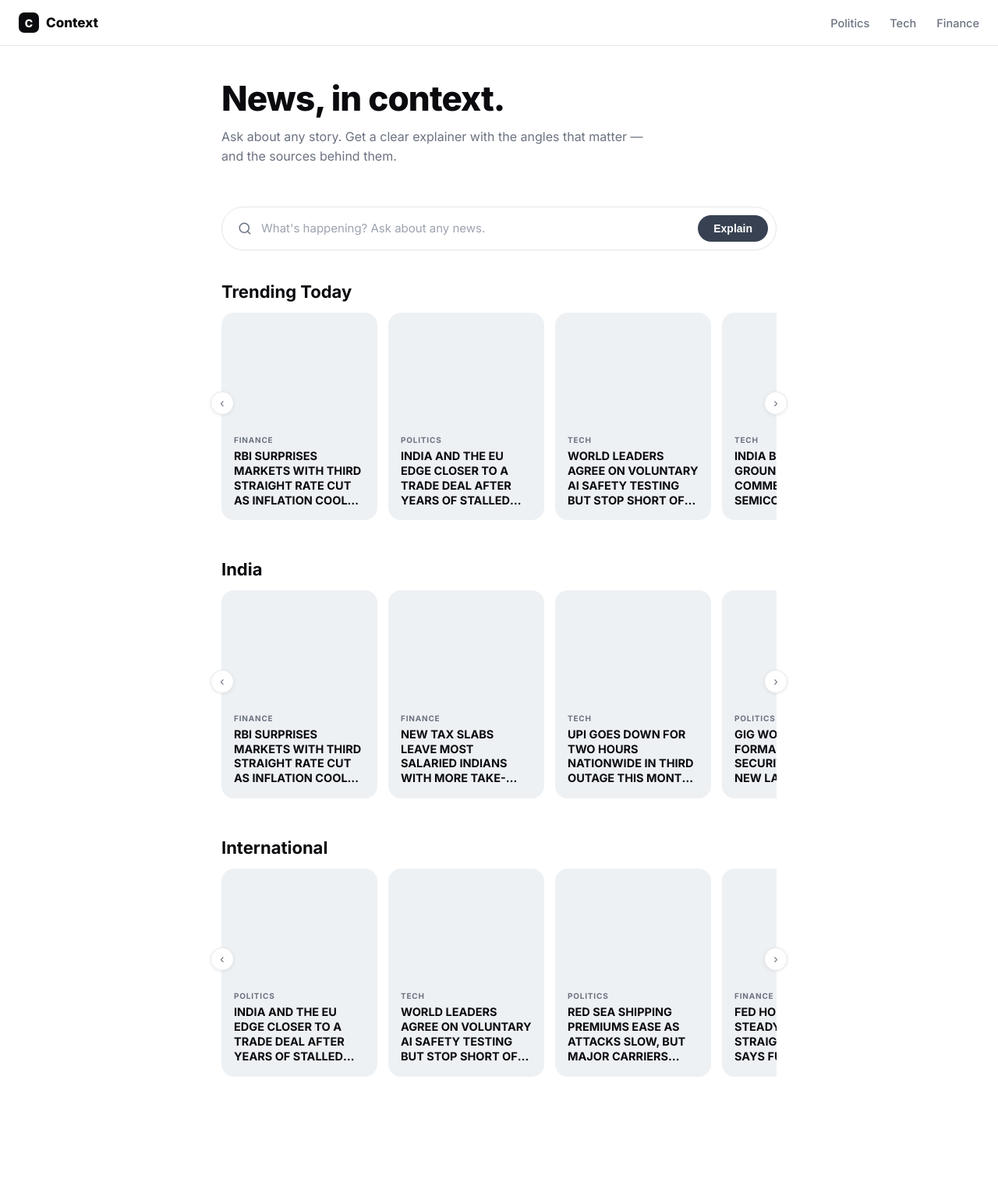
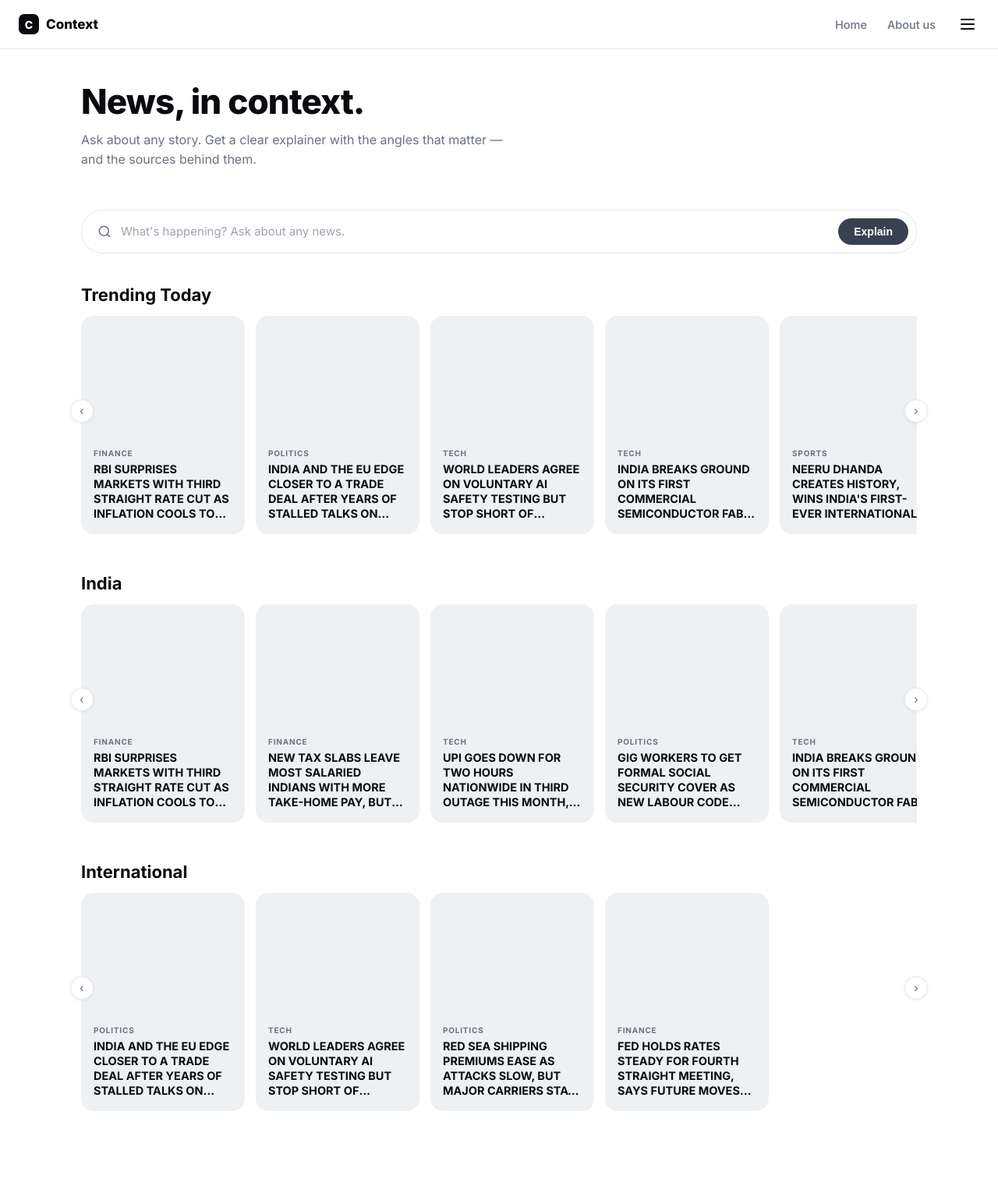
Before and after one commit to archi-singhal2023/News-Content-Agent, a Flask app: page / in a window 1280 px wide. Shown: the whole page at 78% size. Before the commit the page ends 1381 px from the top, so only its background shows below. Run offline with Flask 3, Linux system fonts and the light colour scheme.

Commit message:
Widened the carousel and added About us page

```diff
--- a/run.py
+++ b/run.py
@@ -200,6 +200,75 @@ TOPICS = {
         ],
         "dropped_angles": ["Geopolitics"],
     },
+    "issf-trap-gold": {
+        "id": "issf-trap-gold",
+        "topic": "Neeru Dhanda wins India's first trap shooting gold",
+        "category": "Sports",
+        "tags": ["trending", "india", "sports"],
+        "type": "deep_dive",
+        "headline": "NEERU DHANDA CREATES HISTORY, WINS INDIA'S FIRST-EVER INTERNATIONAL GOLD IN WOMEN'S TRAP SHOOTING AT THE ISSF WORLD CUP",
+        "summary": "Neeru Dhanda became the first Indian woman to win an international trap shooting gold medal, topping the podium at the ISSF World Cup in Italy. The win is being seen as a breakthrough for a discipline India has historically struggled in compared to rifle and pistol events.",
+        "summary_sources": [{"title": "ISSF Results", "url": "https://issf-sports.org"}],
+        "sections": [
+            {"angle": "History", "paragraph": "India has won Olympic and World Cup medals in rifle and pistol shooting for decades, but trap and skeet events lagged behind due to costlier equipment and fewer dedicated ranges.", "sources": [{"title": "Sportstar", "url": "https://sportstar.thehindu.com"}]},
+            {"angle": "Economics", "paragraph": "Trap shooting requires expensive imported cartridges and clay targets, which has historically limited grassroots participation compared to more accessible shooting disciplines.", "sources": [{"title": "Olympic Khel", "url": "https://olympics.com"}]},
+            {"angle": "India Impact", "paragraph": "The win is expected to boost funding and visibility for shotgun shooting events ahead of the next Olympic cycle, and may inspire more young women to take up the sport.", "sources": [{"title": "Times of India", "url": "https://timesofindia.com"}]},
+        ],
+        "dropped_angles": ["Geopolitics"],
+    },
+    "cricket-wtc-final": {
+        "id": "cricket-wtc-final",
+        "topic": "India reaches World Test Championship final",
+        "category": "Sports",
+        "tags": ["india", "sports"],
+        "type": "quick_read",
+        "headline": "INDIA SEALS WORLD TEST CHAMPIONSHIP FINAL BERTH AFTER DECISIVE SERIES WIN",
+        "summary": "India secured a spot in the World Test Championship final after a decisive series win, finishing on top of the points table. It will be India's third WTC final appearance, having fallen short in the previous two.",
+        "summary_sources": [{"title": "ICC Standings", "url": "https://icc-cricket.com"}],
+        "sections": [],
+        "dropped_angles": [],
+    },
+    "gaganyaan-test": {
+        "id": "gaganyaan-test",
+        "topic": "ISRO completes Gaganyaan uncrewed test flight",
+        "category": "Science",
+        "tags": ["trending", "india", "science"],
+        "type": "deep_dive",
+        "headline": "ISRO PULLS OFF KEY UNCREWED TEST FLIGHT, MOVING INDIA A STEP CLOSER TO ITS FIRST HUMAN SPACEFLIGHT",
+        "summary": "ISRO successfully completed an uncrewed test flight of the Gaganyaan crew module, testing the crew escape system and parachute-based splashdown recovery. Officials say a crewed mission remains on track for the next couple of years, pending further test flights.",
+        "summary_sources": [{"title": "ISRO Press Release", "url": "https://isro.gov.in"}],
+        "sections": [
+            {"angle": "History", "paragraph": "India has developed human spaceflight capability gradually since the Gaganyaan programme was approved in 2018, with this uncrewed test following two earlier abort-system tests.", "sources": [{"title": "ISRO archive", "url": "https://isro.gov.in"}]},
+            {"angle": "Economics", "paragraph": "The programme has cost several billion rupees so far, with officials arguing the spin-off technologies in materials science and life support systems justify the investment beyond prestige alone.", "sources": [{"title": "Economic Times", "url": "https://economictimes.com"}]},
+            {"angle": "Geopolitics", "paragraph": "A successful crewed mission would make India only the fourth country to independently send humans to space, joining the US, Russia, and China.", "sources": [{"title": "Reuters", "url": "https://reuters.com"}]},
+            {"angle": "India Impact", "paragraph": "Beyond prestige, the programme is expected to feed into India's planned space station and deepen the domestic aerospace supply chain over the next decade.", "sources": [{"title": "The Hindu", "url": "https://thehindu.com"}]},
+        ],
+        "dropped_angles": [],
+    },
+    "sleep-research": {
+        "id": "sleep-research",
+        "topic": "New research links consistent sleep timing to better health",
+        "category": "Daily Rituals",
+        "tags": ["trending", "daily-rituals"],
+        "type": "quick_read",
+        "headline": "NEW STUDY FINDS WHEN YOU SLEEP MATTERS AS MUCH AS HOW LONG, EVEN IF YOU HIT SEVEN HOURS",
+        "summary": "A large observational study found that irregular sleep timing was linked to worse cardiovascular and metabolic health markers, even among people who got a full seven to eight hours of sleep on average. Researchers say consistency may matter as much as total duration.",
+        "summary_sources": [{"title": "Sleep Health Journal", "url": "https://sleephealthjournal.org"}],
+        "sections": [],
+        "dropped_angles": [],
+    },
+    "morning-routine-trend": {
+        "id": "morning-routine-trend",
+        "topic": "Cold showers and morning walks trend among young professionals",
+        "category": "Daily Rituals",
+        "tags": ["daily-rituals"],
+        "type": "quick_read",
+        "headline": "COLD SHOWERS AND EARLY MORNING WALKS ARE HAVING A MOMENT AMONG YOUNG PROFESSIONALS",
+        "summary": "Surveys and app usage data suggest a rising number of young professionals in Indian metros are adopting structured morning routines, from cold showers to early walks, often influenced by wellness content online. Doctors note the benefits are real but caution against overly rigid routines becoming a source of stress themselves.",
+        "summary_sources": [{"title": "Mint Lifestyle", "url": "https://livemint.com"}],
+        "sections": [],
+        "dropped_angles": [],
+    },
 }
 
 
@@ -215,9 +284,15 @@ def home():
     return render_template("index.html")
 
 
+@app.route("/about")
+def about():
+    return render_template("about.html")
+
+
 @app.route("/category/<name>")
 def category_page(name):
-    return render_template("category.html", category=name.capitalize())
+    category = name.replace("-", " ").title()
+    return render_template("category.html", category=category)
 
 
 @app.route("/topic/<topic_id>")
--- a/static/css/style.css
+++ b/static/css/style.css
@@ -42,7 +42,7 @@ a { text-decoration: none; color: inherit; }
   display: flex; align-items: center; justify-content: center;
 }
 .wordmark-text { font-weight: 800; font-size: 17px; color: var(--ink); }
-.nav-links { display: flex; gap: 26px; }
+.nav-links { display: flex; align-items: center; gap: 26px; }
 .nav-link {
   font-size: 14.5px; font-weight: 500;
   color: var(--muted); padding: 4px 0;
@@ -50,9 +50,32 @@ a { text-decoration: none; color: inherit; }
 }
 .nav-link:hover { color: var(--ink); }
 
+.menu-dropdown { position: relative; }
+.hamburger-btn {
+  display: flex; flex-direction: column; justify-content: center; gap: 4px;
+  width: 30px; height: 30px; background: none; border: none; cursor: pointer; padding: 6px;
+}
+.hamburger-btn span { display: block; width: 100%; height: 2px; background: var(--ink); border-radius: 2px; }
+.dropdown-panel {
+  position: absolute; top: calc(100% + 10px); right: 0; min-width: 190px;
+  background: #fff; border: 1px solid var(--border); border-radius: 12px;
+  box-shadow: 0 10px 28px rgba(0, 0, 0, 0.1); padding: 8px;
+  display: none; flex-direction: column; gap: 2px; z-index: 30;
+}
+.menu-dropdown.open .dropdown-panel { display: flex; }
+.dropdown-item { padding: 9px 12px; border-radius: 8px; font-size: 14px; font-weight: 500; color: var(--ink); }
+.dropdown-item:hover { background: var(--card-bg); }
+
+/* ---------------- About page ---------------- */
+.about-page { padding-top: 24px; }
+.about-text { font-size: 16px; line-height: 1.7; color: #374151; margin: 0 0 18px; }
+
 /* ---------------- Page shells ---------------- */
-.home-page, .category-page, .detail-page {
-  max-width: 760px; margin: 0 auto; padding: 0 24px;
+.home-page, .category-page {
+  max-width: 1120px; margin: 0 auto; padding: 0 24px;
+}
+.detail-page, .about-page {
+  max-width: 720px; margin: 0 auto; padding: 0 24px;
 }
 
 /* ---------------- Hero ---------------- */
@@ -105,7 +128,7 @@ a { text-decoration: none; color: inherit; }
 .scroll-arrow:hover { color: var(--ink); }
 
 .context-card {
-  position: relative; flex: 0 0 auto; width: 200px; aspect-ratio: 3 / 4;
+  position: relative; flex: 0 0 auto; width: 210px; aspect-ratio: 3 / 4;
   border-radius: 16px; overflow: hidden; border: none; cursor: pointer;
   scroll-snap-align: start; padding: 0; text-align: left;
   transition: transform .15s ease; background: var(--card-bg);
@@ -121,9 +144,9 @@ a { text-decoration: none; color: inherit; }
   font-weight: 700; font-size: 14.5px; line-height: 1.3;
   color: var(--ink); margin: 0;
   display: -webkit-box;
+  -webkit-box-orient: vertical;
   -webkit-line-clamp: 4;
   line-clamp: 4;
-  -webkit-box-orient: vertical;
   overflow: hidden;
 }
 
@@ -183,6 +206,7 @@ a { text-decoration: none; color: inherit; }
 /* ---------------- Responsive ---------------- */
 @media (max-width: 480px) {
   .masthead-title { font-size: 32px; }
-  .context-card { width: 150px; }
+  .context-card { width: 145px; }
   .scroll-arrow { display: none; }
+  .dropdown-panel { right: -12px; }
 }
--- a/templates/base.html
+++ b/templates/base.html
@@ -21,21 +21,54 @@
         <span class="wordmark-text">Context</span>
       </a>
       <div class="nav-links">
+        <a class="nav-link" href="{{ url_for('home') }}">Home</a>
+        <a class="nav-link" href="{{ url_for('about') }}">About us</a>
+        <div class="menu-dropdown" id="menu-dropdown">
+          <button
+            class="hamburger-btn"
+            id="hamburger-btn"
+            aria-label="Browse categories"
+            aria-expanded="false"
+          >
+            <span></span><span></span><span></span>
+          </button>
+          <div class="dropdown-panel" id="dropdown-panel">
             <a
-          class="nav-link"
-          href="{{ url_for('category_page', name='Politics') }}"
-          >Politics</a
-        >
-        <a class="nav-link" href="{{ url_for('category_page', name='Tech') }}"
+              class="dropdown-item"
+              href="{{ url_for('category_page', name='tech') }}"
               >Tech</a
             >
             <a
-          class="nav-link"
-          href="{{ url_for('category_page', name='Finance') }}"
+              class="dropdown-item"
+              href="{{ url_for('category_page', name='finance') }}"
               >Finance</a
             >
+            <a
+              class="dropdown-item"
+              href="{{ url_for('category_page', name='sports') }}"
+              >Sports</a
+            >
+            <a
+              class="dropdown-item"
+              href="{{ url_for('category_page', name='politics') }}"
+              >Politics</a
+            >
+            <a
+              class="dropdown-item"
+              href="{{ url_for('category_page', name='science') }}"
+              >Science</a
+            >
+            <a
+              class="dropdown-item"
+              href="{{ url_for('category_page', name='daily-rituals') }}"
+              >Daily Rituals</a
+            >
+          </div>
+        </div>
       </div>
     </nav>
+
+    <script src="{{ url_for('static', filename='js/nav.js') }}"></script>
 
     <main>{% block content %}{% endblock %}</main>
 
```
Also changed, not shown: static/js/Nav.js (added, +32 -0 lines), templates/about.html (added, +18 -0 lines). Lines whose indentation alone changed are shown as unchanged.
